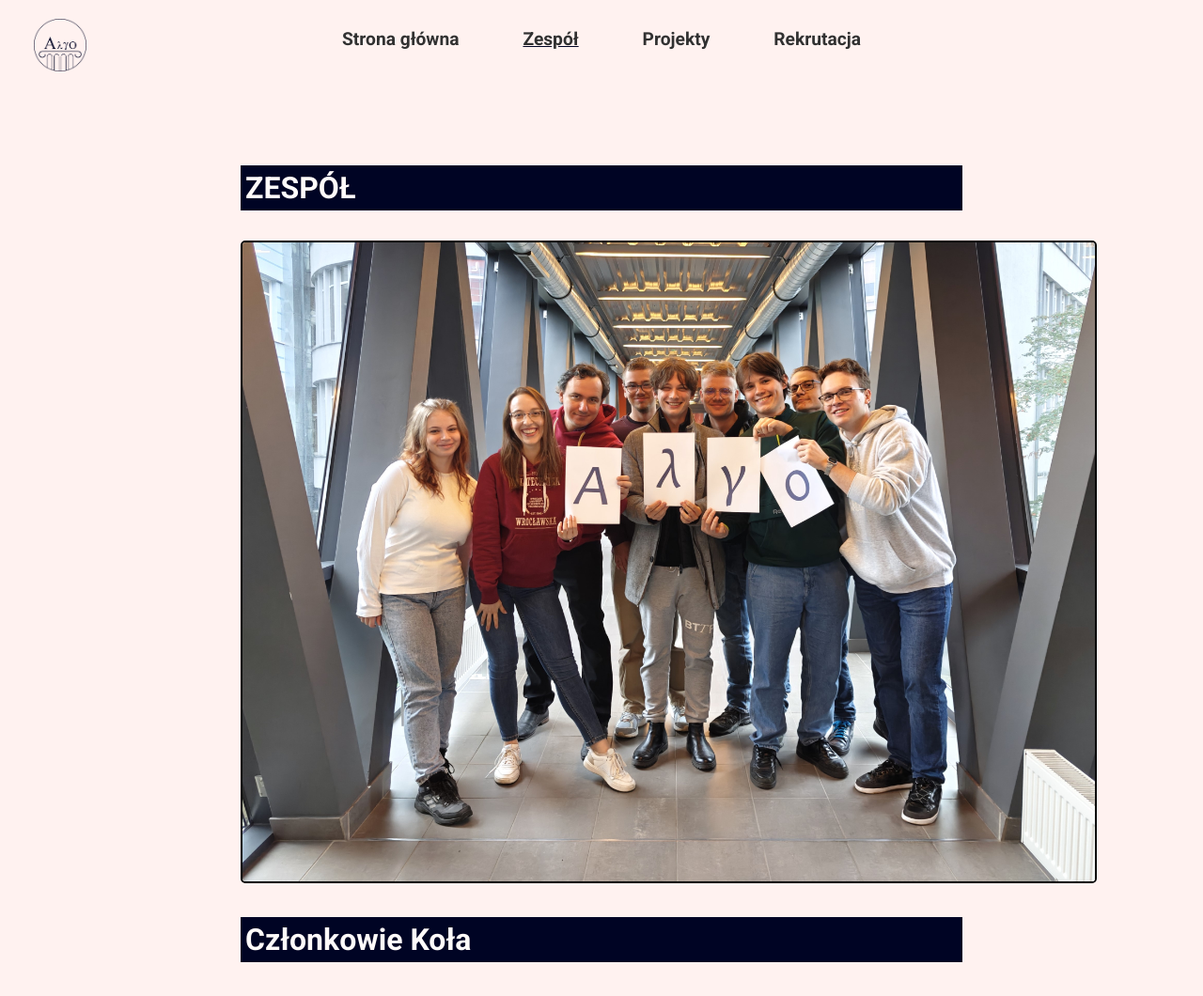
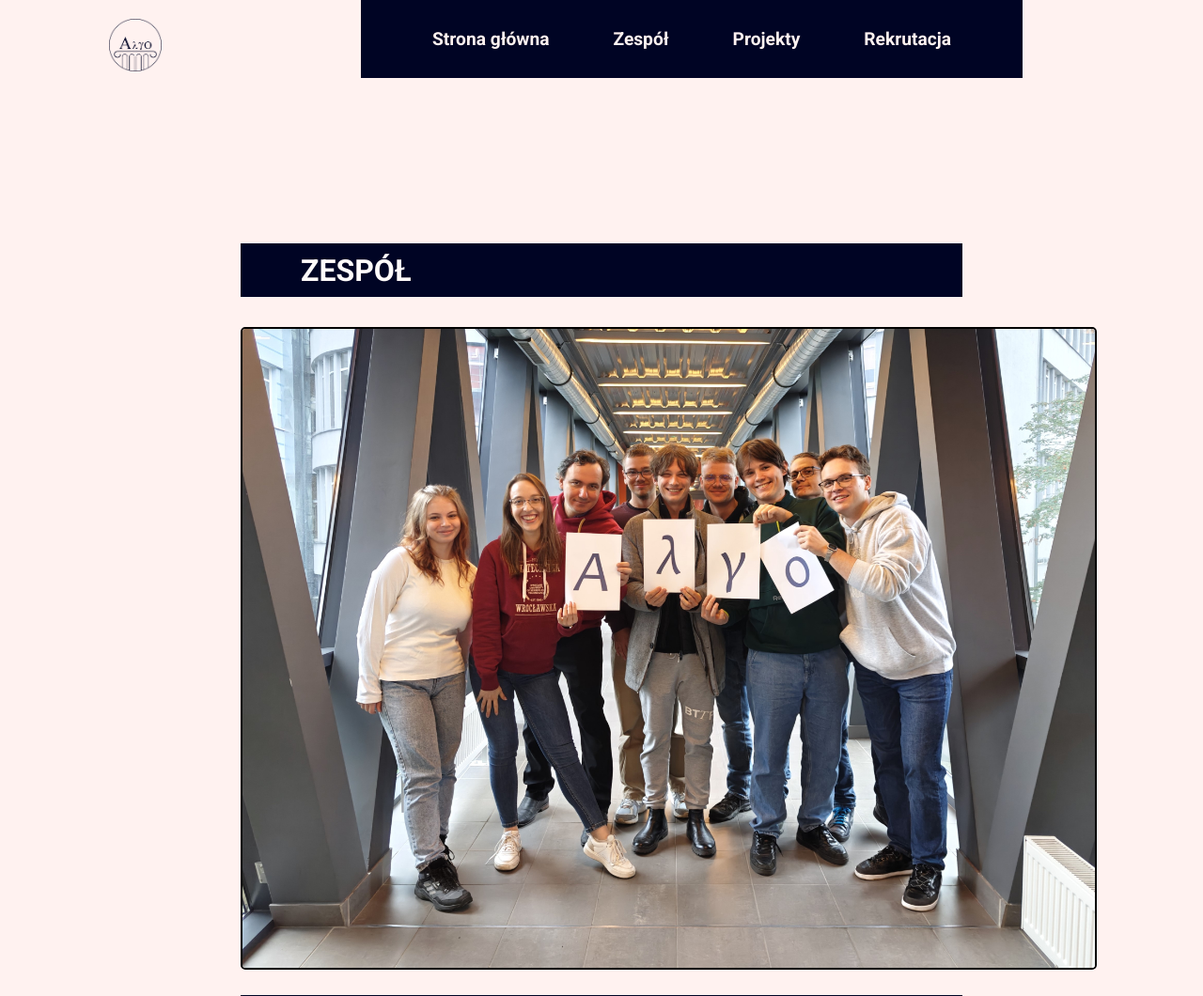
Before and after one commit to KN-Algo/strona-internetowa, a PHP site: page /about.html in a window 1280 px wide. Shown: the top 1060 px of the page at 94% size. Run offline with PHP 8.4, Linux system fonts and the light colour scheme.

Commit message:
changed background for the navbar

```diff
--- a/about.html
+++ b/about.html
@@ -19,7 +19,10 @@
 </head>
 <nav>
     <ul class="topnav" id="nav-menu">
+        <div class="spacer"></div>
         <img src="/img/logos/logo-white.png" alt="KN ALGO">
+        <div class="spacer"></div>
+        <div class="spacer"></div>
         <li><a href="/">Strona główna</a></li>
         <li><a href="#" class="active-nav">Zespół</a></li>
         <li><a href="projects.html">Projekty</a></li>
@@ -29,6 +32,9 @@
                 <i class="fa fa-bars"></i>
             </a>
         </li>
+        <div class="spacer right"></div>
+        <div class="spacer right"></div>
+        <div class="spacer right"></div>
     </ul>
 </nav>
 <body>
--- a/styles/about.css
+++ b/styles/about.css
@@ -5,7 +5,7 @@
 h1 {
   background-color: #000424;
   color: #fffbfa;
-  padding: 5px;
+  padding: .3em .3em .3em 2em;
 }
 
 .group-div {
--- a/styles/main.css
+++ b/styles/main.css
@@ -35,6 +35,7 @@ nav ul {
     list-style-type: none;
     margin: 0;
     padding: 0;
+    background-color: #000424;
 }
 
 nav li {
@@ -50,11 +51,12 @@ nav li a {
     text-align: center;
     padding: 14px 16px;
     text-decoration: none;
+    color: #fff2f0;
 }
 
 nav li a:hover {
-    background-color: #000424;
-    color: #fffbfa;
+    color: #000424;
+    background-color: #fffbfa;
     transition: 0.3s;
     text-decoration: none;
 }
@@ -63,8 +65,7 @@ nav img {
   max-height: 6em;
   float: left;
   padding: 20px;
-  margin-left: 1em;
-  margin-right: -100%;
+  background-color: #fff2f0;
 }
 
 .active-nav {
@@ -163,3 +164,14 @@ footer p {
     }
 
 }
+
+.spacer {
+  width: 6em;
+  height: 6em;
+  background-color: #fff2f0;
+  float: left;
+}
+
+.right {
+  float: right;
+}
```
